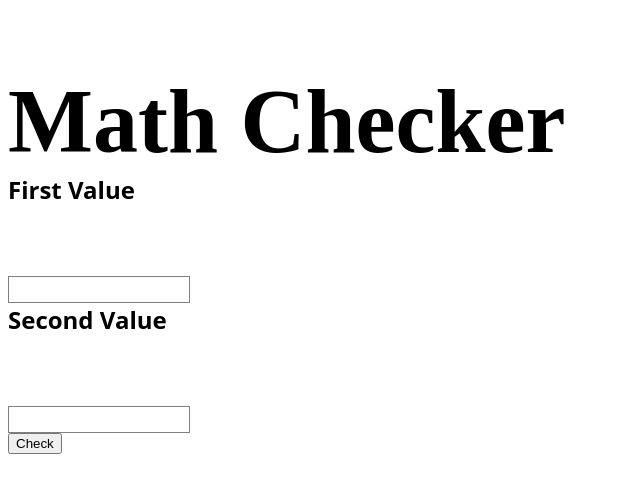
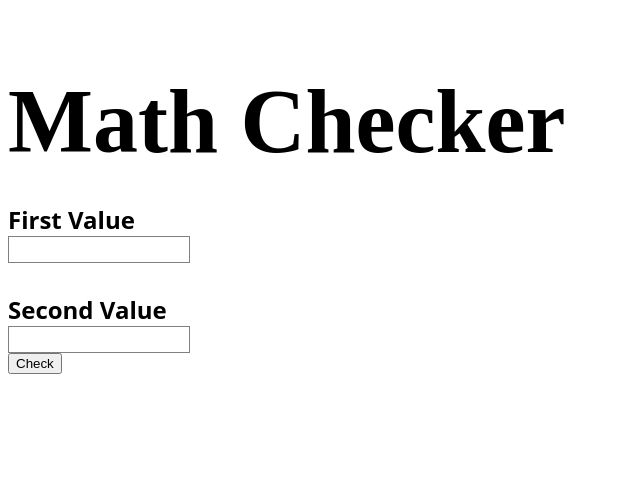
Before and after one commit to fiennyangeln/Expression-checker, a Django app: page / in a window 1280 px wide. Shown: the top 493 px of the page, without its empty margins (0-640 px from the left). Run offline with Django 3.2, Linux system fonts and the light colour scheme.

Commit message:
update css

```diff
--- a/checker/static/css/general.css
+++ b/checker/static/css/general.css
@@ -21,13 +21,13 @@
   color: #000;
   margin-top: 70px;
   margin-bottom: 0;
-  font-family: 'Times New Roman', sans-serif;
+  font-family: font-family: "Raleway", sans-serif;
 }
 h2 {
     font-size: 24px;
     color: #000;
-    margin-top: 0;
-    margin-bottom: 70px;
+    margin-top: 30px;
+    margin-bottom: 0px;
     display: block;
     font-family: 'Open Sans', sans-serif;
 }
```
